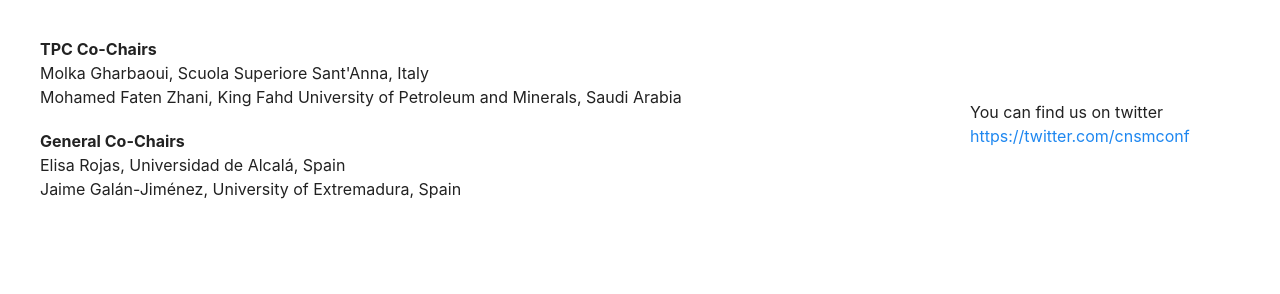
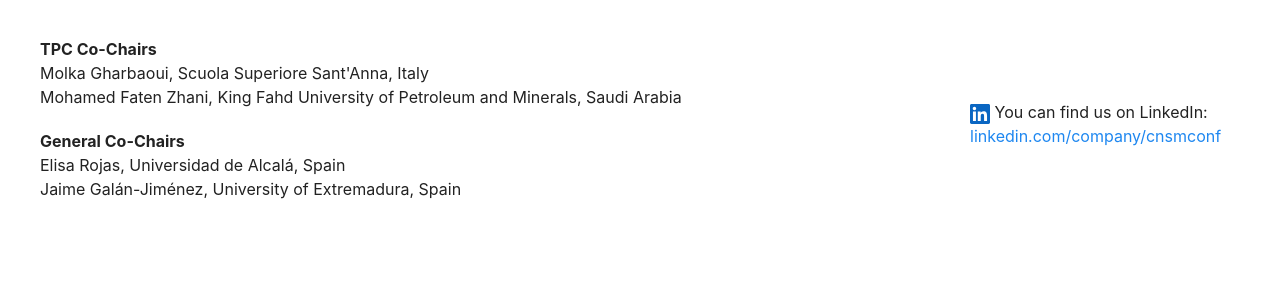
Before and after one commit to stuartclayman/cnsm-2026-website, a Jekyll site: the page built from index.html, in a window 1280 px wide. Shown: the part 973-1267 px from the top of the page. Built offline with Jekyll 4.4.1, drawn with Linux system fonts in a browser that asks for light colours; nearby versions of some CDN libraries.

Commit message:
Update linkedin icon

```diff
--- a/index.html
+++ b/index.html
@@ -73,9 +73,11 @@
 
       <div class="uk-panel" style="padding-top: 6em; width: 100%">
         <p>
-          You can find us on twitter
-          <a href="https://twitter.com/cnsmconf" target="_t">
-            https://twitter.com/cnsmconf</a>
+          <svg xmlns="http://www.w3.org/2000/svg" viewBox="0 0 24 24" width="20" height="20" fill="#0A66C2">
+            <path d="M20.447 20.452h-3.554v-5.569c0-1.328-.027-3.037-1.852-3.037-1.853 0-2.136 1.445-2.136 2.939v5.667H9.351V9h3.414v1.561h.046c.477-.9 1.637-1.85 3.37-1.85 3.601 0 4.267 2.37 4.267 5.455v6.286zM5.337 7.433c-1.144 0-2.063-.926-2.063-2.065 0-1.138.92-2.063 2.063-2.063 1.14 0 2.064.925 2.064 2.063 0 1.139-.925 2.065-2.064 2.065zm1.782 13.019H3.555V9h3.564v11.452zM22.225 0H1.771C.792 0 0 .774 0 1.729v20.542C0 23.227.792 24 1.771 24h20.451C23.2 24 24 23.227 24 22.271V1.729C24 .774 23.2 0 22.222 0h.003z"/>
+          </svg>
+          You can find us on LinkedIn:
+          <a href="https://linkedin.com/company/cnsmconf" target="_blank">linkedin.com/company/cnsmconf</a>
         </p>
       </div>
     </div>
```
